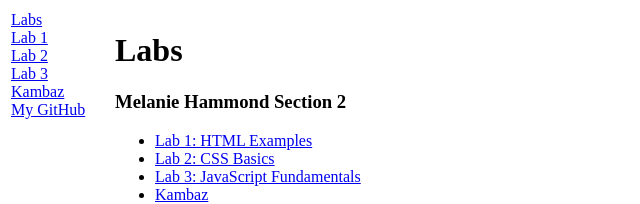
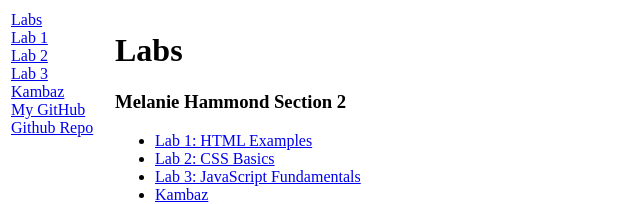
Before and after one commit to melaniee14/kambaz-next-js, a Next.js app: page /labs in a window 1280 px wide. Shown: the top 204 px of the page, without its empty margins (0-640 px from the left). Built offline with nearby package versions, Linux system fonts and the light colour scheme.

Commit message:
changed toc file

```diff
--- a/src/app/labs/TOC.tsx
+++ b/src/app/labs/TOC.tsx
@@ -23,5 +23,8 @@ export default function TOC() {
      <NavItem>
        <NavLink href="https://github.com/melaniee14">My GitHub</NavLink>
      </NavItem>
+     <NavItem>
+       <NavLink href="https://github.com/melaniee14/kambaz-next-js" id="wd-github">Github Repo</NavLink>
+     </NavItem>
    </Nav>
 );}
```
